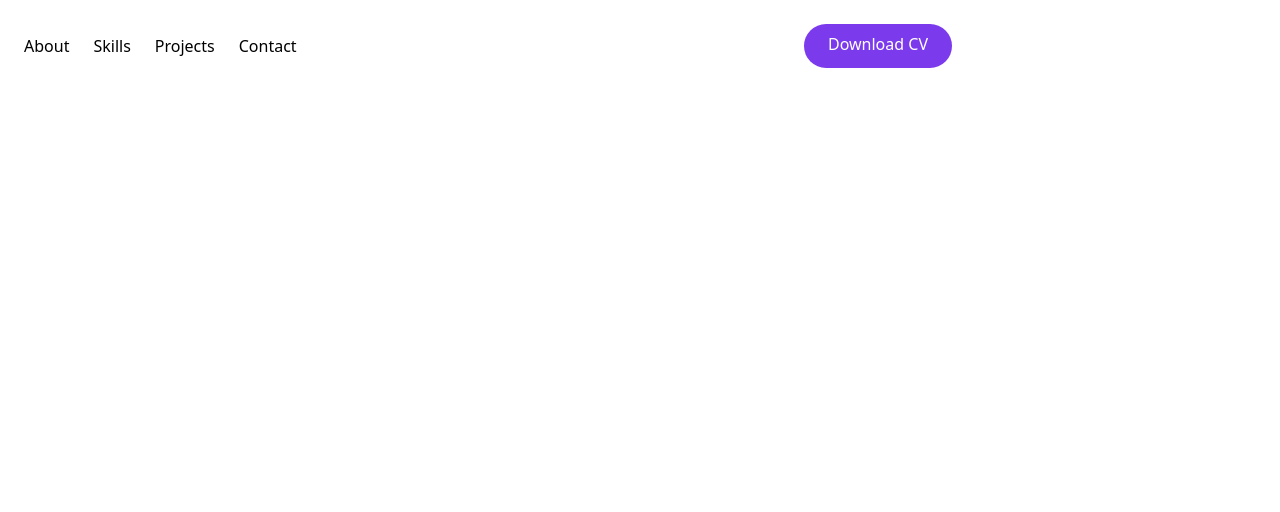
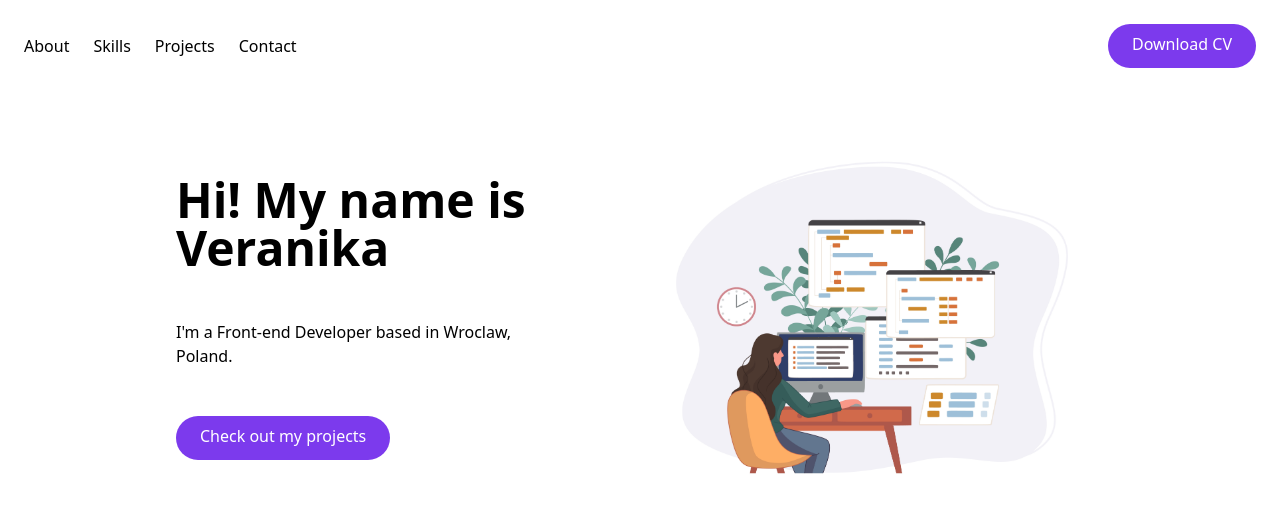
Before and after one commit to veranikabarel/portfolio-page, a website: page src/index.html in a window 1280 px wide. Drawn offline with Linux system fonts and the light colour scheme.

Commit message:
add hero section (#2)

```diff
--- a/src/index.html
+++ b/src/index.html
@@ -1,28 +1,45 @@
 <!DOCTYPE html>
 <html lang="en">
+
 <head>
   <meta charset="UTF-8" />
   <meta http-equiv="X-UA-Compatible" content="IE=edge" />
   <meta name="viewport" content="width=device-width, initial-scale=1.0" />
   <link rel="stylesheet" href="/dist/main.css" />
-    <title>Front-end Developer Portfolio</title>
+  <title>Front-end Developer Portfolio | Veranika Kasparevych</title>
 </head>
+
 <body>
-    <nav class="relative container p-6">
+  <nav class="relative p-6">
     <div class="flex items-center justify-between">
-        <div class="hidden md:flex space-x-6">
+      <div class="hidden space-x-6 md:flex">
         <a href="#" class="hover:text-violet-900">About</a>
         <a href="#" class="hover:text-violet-900">Skills</a>
         <a href="#" class="hover:text-violet-900">Projects</a>
         <a href="#" class="hover:text-violet-900">Contact</a>
       </div>
-        <button
-          href=""
-          class="hidden md:block p-3 px-6 pt-2 text-white bg-violet-600 rounded-full baseline hover:bg-violet-900"
-        >
+      <button href=""
+        class="hidden p-3 px-6 pt-2 text-white bg-violet-600 rounded-full baseline hover:bg-violet-900 md:block">
         Download CV
       </button>
     </div>
   </nav>
+  <section id="hero">
+    <div class="container flex flex-col items-center px-6 mx-auto mt-10 space-y-0 md:flex-row md:space-y-0">
+      <div class="flex flex-col space-y-12 md:w-1/2 align-middle">
+        <h1 class="max-w-md text-4xl font-bold text-center md:text-5xl md:text-left">Hi! My name is Veranika</h1>
+        <p class="max-w-sm text-center md:text-left">I'm a Front-end Developer based in Wroclaw, Poland.</p>
+        <div class="flex justify-center md:justify-start">
+          <button href="" class="p-3 px-6 pt-2 text-white bg-violet-600 rounded-full baseline hover:bg-violet-900">
+            Check out my projects
+          </button>
+        </div>
+      </div>
+      <div class="md:w-1/2">
+        <img src="/src/assets/hero-image.jpg" alt="Coding girl">
+      </div>
+    </div>
+  </section>
 </body>
+
 </html>
```
Also changed, not shown: dist/main.css, src/assets/hero-image.jpg (added). Lines whose indentation alone changed are shown as unchanged.
